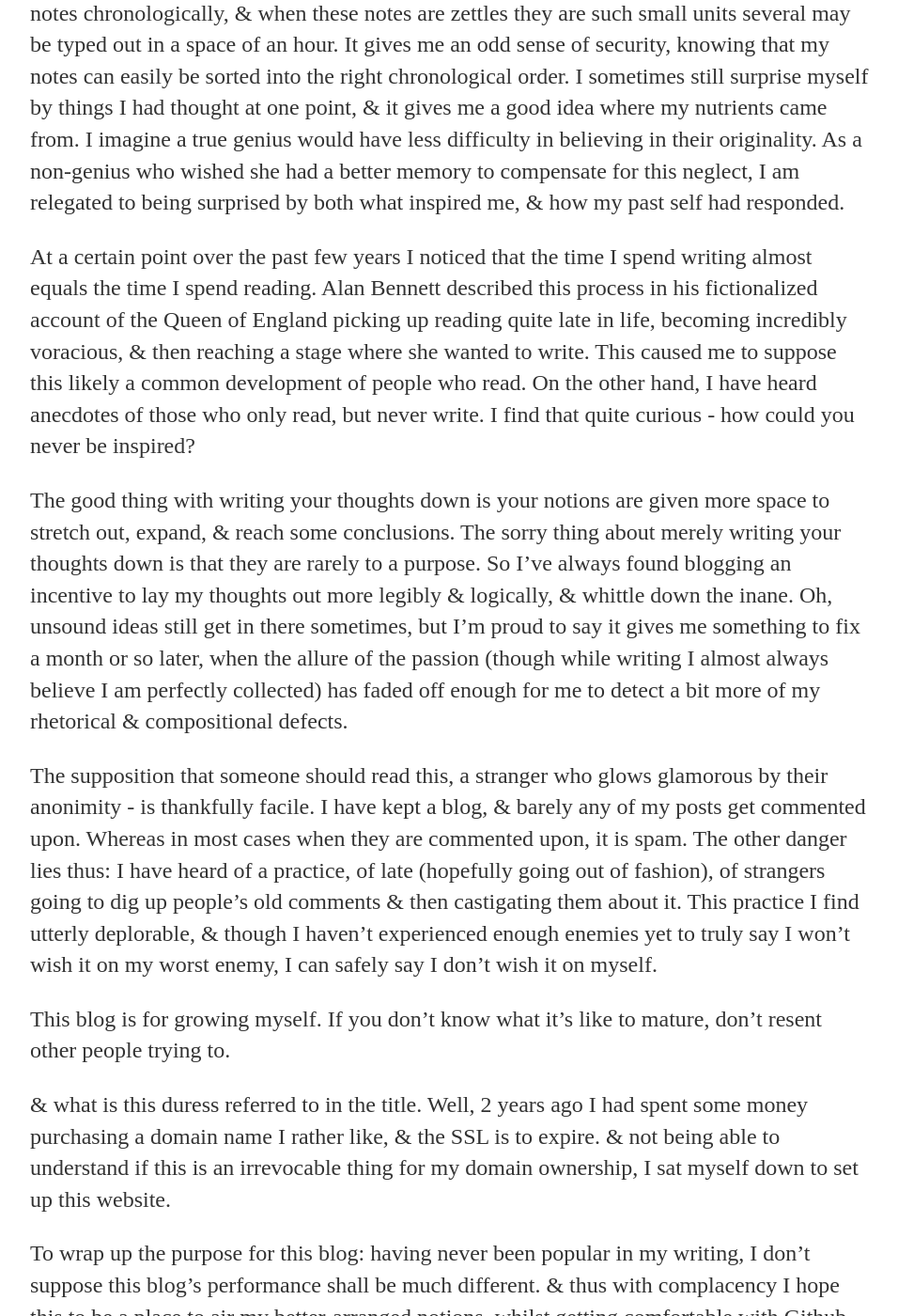
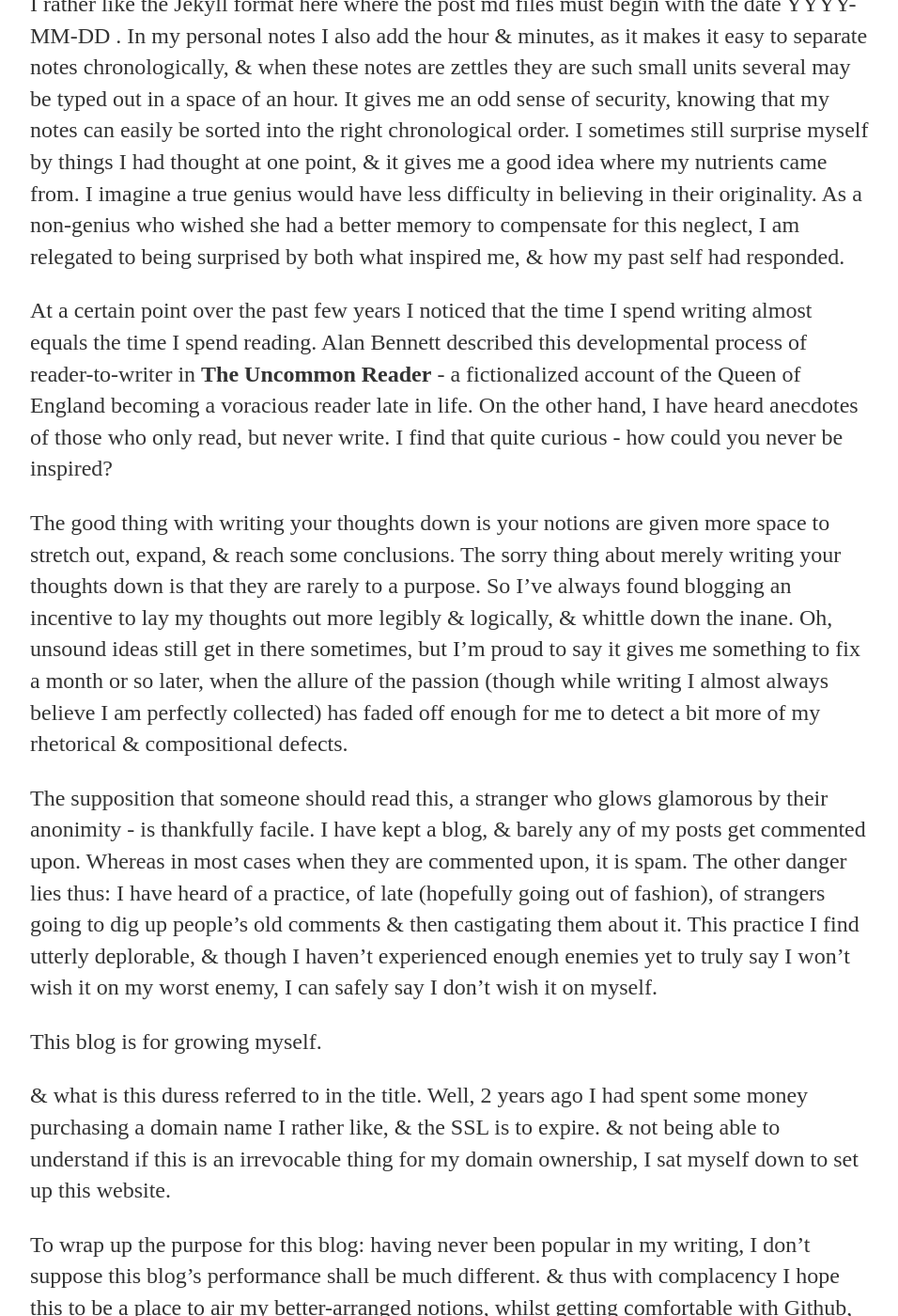
Before and after one commit to oddlyaware/oddlyaware.github.io, a Jekyll site: the page built from _posts/2022-09-05-launch-draft-1st-post.md, in a window 1280 px wide and 1400 px high, scrolled down 605 px. Shown: the whole window at 94% size, without its empty margins (160-1116 px from the left). Built offline with Jekyll 4.4.1, drawn with Linux system fonts in a browser that asks for light colours; some of the changed text lies outside the part shown.

Commit message:
Update 2022-09-05-launch-draft-1st-post.md
small writing edits for clarity. Can be better.

```diff
--- a/_posts/2022-09-05-launch-draft-1st-post.md
+++ b/_posts/2022-09-05-launch-draft-1st-post.md
@@ -3,21 +3,21 @@ layout: post
 title: "my personal website launches, under duress"
 date: 2022-09-05
 ---
+(Reminder to self to delete this first draft post when I actually start posting substance.)
+
 
 You must understand one thing about this website. And that is it is currently under construction - as I get a handle on how to write posts via Markdown & shimmy them up into the Github space. This is because I'm cheap - I don't believe in paying a server to host a personal website when there is no profit expected to be made of it. I'd just like to join the conversation, & learn by doing. Everything is practice, in the hopes of becoming more substantial (useful) by-&-by.
 
 I rather like the Jekyll format here where the post md files must begin with the date YYYY-MM-DD . In my personal notes I also add the hour & minutes, as it makes it easy to separate notes chronologically, & when these notes are zettles they are such small units several may be typed out in a space of an hour. It gives me an odd sense of security, knowing that my notes can easily be sorted into the right chronological order. I sometimes still surprise myself by things I had thought at one point, & it gives me a good idea where my nutrients came from. I imagine a true genius would have less difficulty in believing in their originality. As a non-genius who wished she had a better memory to compensate for this neglect, I am relegated to being surprised by both what inspired me, & how my past self had responded.
 
-At a certain point over the past few years I noticed that the time I spend writing almost equals the time I spend reading. Alan Bennett described this process in his fictionalized account of the Queen of England picking up reading quite late in life, becoming incredibly voracious, & then reaching a stage where she wanted to write. This caused me to suppose this likely a common development of people who read. On the other hand, I have heard anecdotes of those who only read, but never write. I find that quite curious - how could you never be inspired?
+At a certain point over the past few years I noticed that the time I spend writing almost equals the time I spend reading. Alan Bennett described this developmental process of reader-to-writer in __The Uncommon Reader__ - a fictionalized account of the Queen of England becoming a voracious reader late in life. On the other hand, I have heard anecdotes of those who only read, but never write. I find that quite curious - how could you never be inspired?
 
 The good thing with writing your thoughts down is your notions are given more space to stretch out, expand, & reach some conclusions. The sorry thing about merely writing your thoughts down is that they are rarely to a purpose. So I've always found blogging an incentive to lay my thoughts out more legibly & logically, & whittle down the inane. Oh, unsound ideas still get in there sometimes, but I'm proud to say it gives me something to fix a month or so later, when the allure of the passion (though while writing I almost always believe I am perfectly collected) has faded off enough for me to detect a bit more of my rhetorical & compositional defects.
 
 The supposition that someone should read this, a stranger who glows glamorous by their anonimity - is thankfully facile. I have kept a blog, & barely any of my posts get commented upon. Whereas in most cases when they are commented upon, it is spam. The other danger lies thus: I have heard of a practice, of late (hopefully going out of fashion), of strangers going to dig up people's old comments & then castigating them about it. This practice I find utterly deplorable, & though I haven't experienced enough enemies yet to truly say I won't wish it on my worst enemy, I can safely say I don't wish it on myself.
 
-This blog is for growing myself. If you don't know what it's like to mature, don't resent other people trying to.
+This blog is for growing myself.
 
 & what is this duress referred to in the title. Well, 2 years ago I had spent some money purchasing a domain name I rather like, & the SSL is to expire. & not being able to understand if this is an irrevocable thing for my domain ownership, I sat myself down to set up this website.
 
 To wrap up the purpose for this blog: having never been popular in my writing, I don't suppose this blog's performance shall be much different. & thus with complacency I hope this to be a place to air my better-arranged notions, whilst getting comfortable with Github, & not being too much the poorer for it.
-
-Reminder to self to delete this first draft post when I actually start posting substance.
```
